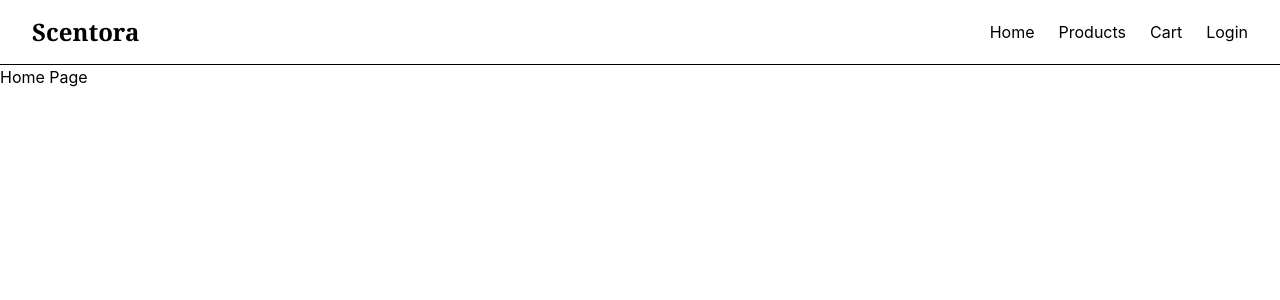
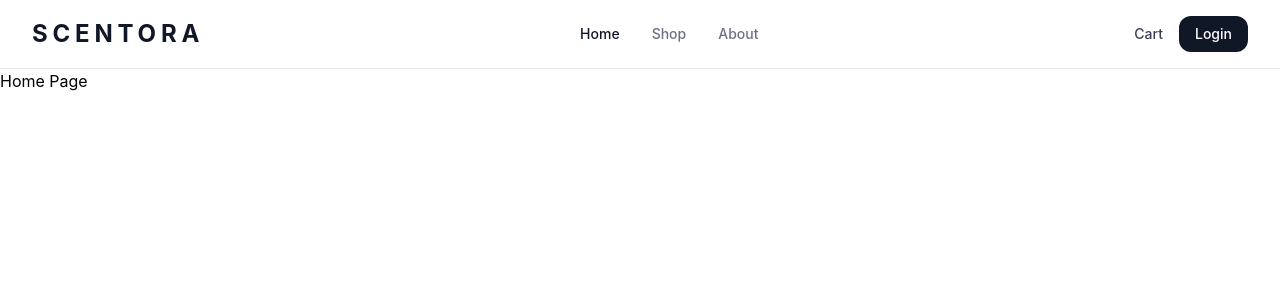
Before and after one commit to tuhinXtg/Scentora, a React (Vite) app in the folder frontend/: page / in a window 1280 px wide. Shown: the top 300 px of the page. Built offline with nearby package versions, Linux system fonts and the light colour scheme.

Commit message:
added navbar

```diff
--- a/frontend/src/App.tsx
+++ b/frontend/src/App.tsx
@@ -2,7 +2,7 @@ import { BrowserRouter, Routes, Route } from 'react-router-dom'
 
 
 //layouts import
-import MainLayout from './layouts/MainLayout'
+// import MainLayout from './layouts/MainLayout'
 
 // pages import
 import Home from './pages/Home'
@@ -12,12 +12,15 @@ import Cart from './pages/Cart'
 import Login from './pages/Login'
 import Register from './pages/Register'
 import Checkout from './pages/Checkout'
+import Navbar from './components/Navbar'
+// import MainLayout from './layouts/MainLayout'
 
 function App() {
   return (
     <BrowserRouter>
+      <Navbar/>
       <Routes>
-        <Route element={<MainLayout/>}>
+        {/* <Route element={<MainLayout/>}> */}
           <Route path="/" element={<Home />} />
           <Route path="/products" element={<Products />} />
           <Route path="/products/:productId" element={<ProductDetails />} />
@@ -25,7 +28,7 @@ function App() {
           <Route path="/login" element={<Login />} />
           <Route path="/register" element={<Register />} />
           <Route path="/checkout" element={<Checkout />} />
-        </Route>
+        {/* </Route> */}
       </Routes>
     </BrowserRouter>
   )
--- a/frontend/src/components/Navbar.tsx
+++ b/frontend/src/components/Navbar.tsx
@@ -1,20 +1,79 @@
-import { Link } from 'react-router-dom'
+import { Link, NavLink } from "react-router-dom";
 
 function Navbar() {
   return (
-    <nav className="flex items-center justify-between border-b px-8 py-4">
-      <Link to="/" className="text-2xl font-bold font-serif">
-        Scentora
-      </Link>
+    <header className="border-b border-gray-200 bg-white">
+      <nav className="mx-auto flex max-w-7xl items-center justify-between px-4 py-4 sm:px-6 lg:px-8">
 
-      <div className="flex gap-6">
-        <Link to="/">Home</Link>
-        <Link to="/products">Products</Link>
-        <Link to="/cart">Cart</Link>
-        <Link to="/login">Login</Link>
-      </div>
-    </nav>
-  )
+        {/* Logo */}
+        <Link
+          to="/"
+          className="text-2xl font-bold tracking-[0.2em] text-gray-900"
+        >
+          SCENTORA
+        </Link>
+
+        {/* Navigation */}
+        <div className="hidden items-center gap-8 md:flex">
+          <NavLink
+            to="/"
+            className={({ isActive }) =>
+              `text-sm font-medium transition ${
+                isActive
+                  ? "text-gray-900"
+                  : "text-gray-500 hover:text-gray-900"
+              }`
+            }
+          >
+            Home
+          </NavLink>
+
+          <NavLink
+            to="/products"
+            className={({ isActive }) =>
+              `text-sm font-medium transition ${
+                isActive
+                  ? "text-gray-900"
+                  : "text-gray-500 hover:text-gray-900"
+              }`
+            }
+          >
+            Shop
+          </NavLink>
+
+          <NavLink
+            to="/about"
+            className={({ isActive }) =>
+              `text-sm font-medium transition ${
+                isActive
+                  ? "text-gray-900"
+                  : "text-gray-500 hover:text-gray-900"
+              }`
+            }
+          >
+            About
+          </NavLink>
+        </div>
+
+        {/* Actions */}
+        <div className="flex items-center gap-4">
+          <Link
+            to="/cart"
+            className="text-sm font-medium text-gray-700 transition hover:text-gray-900"
+          >
+            Cart
+          </Link>
+
+          <Link
+            to="/login"
+            className="rounded-xl bg-gray-900 px-4 py-2 text-sm font-medium text-white transition hover:bg-gray-700"
+          >
+            Login
+          </Link>
+        </div>
+      </nav>
+    </header>
+  );
 }
 
-export default Navbar
+export default Navbar;
--- a/frontend/src/layouts/MainLayout.tsx
+++ b/frontend/src/layouts/MainLayout.tsx
@@ -1,17 +1,17 @@
-import { Outlet } from 'react-router-dom'
+// import { Outlet } from 'react-router-dom'
 
-import Navbar from '../components/Navbar'
+// import Navbar from '../components/Navbar'
 
-function MainLayout() {
-  return (
-    <>
-      <Navbar />
+// function MainLayout() {
+//   return (
+//     <>
+//       <Navbar />
 
-      <main>
-        <Outlet />
-      </main>
-    </>
-  )
-}
+//       <main>
+//         <Outlet />
+//       </main>
+//     </>
+//   )
+// }
 
-export default MainLayout
+// export default MainLayout
--- a/frontend/src/pages/Products.tsx
+++ b/frontend/src/pages/Products.tsx
@@ -36,10 +36,12 @@ function Products() {
     <main>
       <h1 className="my-3 text-center font-serif font-bold">Our Perfumes</h1>
 
-      <div className="grid gap-6 sm:grid-cols-3 lg:grid-cols-4 xl:grid-cols-4">
-        {products.map((product) => (
-          <ProductCard key={product.id} product={product} />
-        ))}
+      <div className="mx-3">
+        <div className="grid gap-6 grid-cols-2 sm:grid-cols-2 lg:grid-cols-3 xl:grid-cols-4">
+          {products.map((product) => (
+            <ProductCard key={product.id} product={product} />
+          ))}
+        </div>
       </div>
     </main>
   );
```
